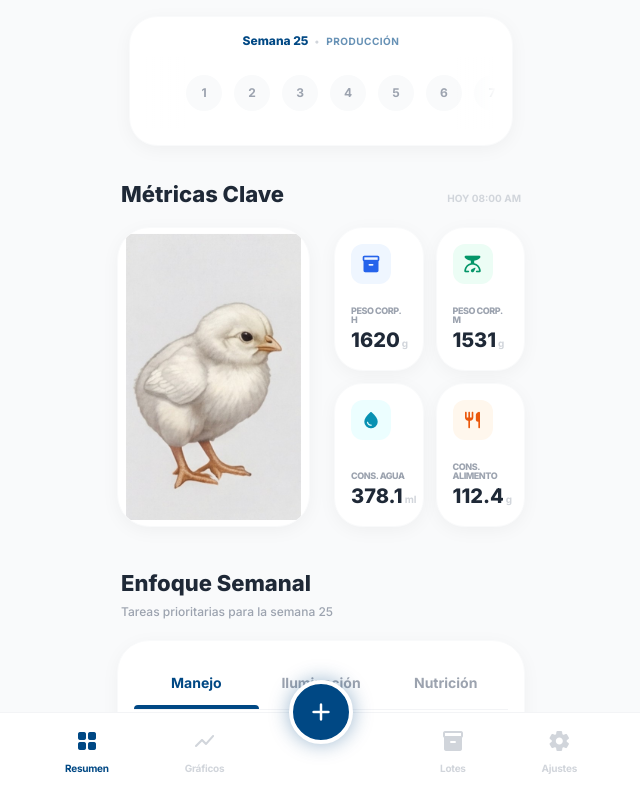
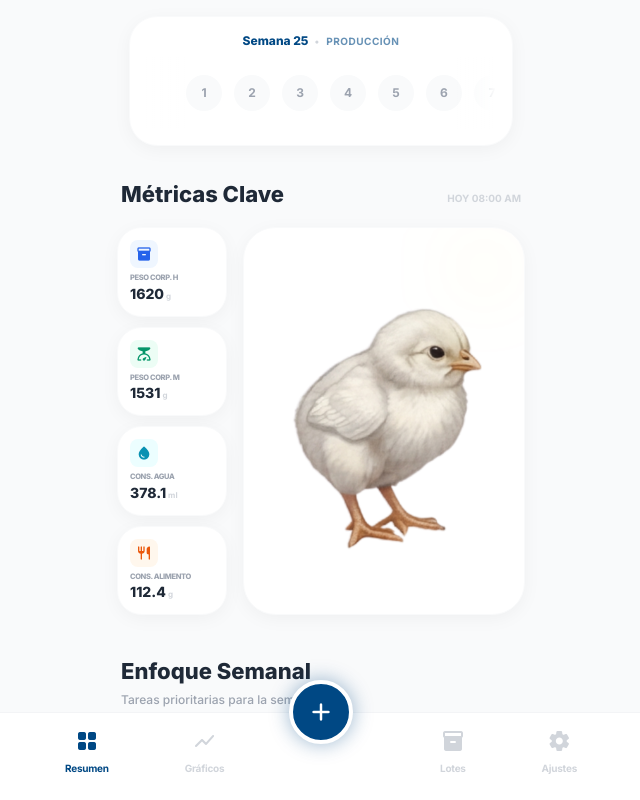
Before and after one commit to aflondonor-afk/hy-line-gestion-brown, a React (Vite) app: page / in a window 1280 px wide. Shown: the top 800 px of the page, without its empty margins (319-959 px from the left). Built offline with nearby package versions, Linux system fonts and the light colour scheme.

Commit message:
Redesign: vertical metrics on the left and new chick image on the right

```diff
--- a/src/components/DashboardStats.tsx
+++ b/src/components/DashboardStats.tsx
@@ -44,33 +44,35 @@ const DashboardStats: React.FC<DashboardStatsProps> = ({ data }) => {
     ];
 
     return (
-        <div className="flex flex-col md:flex-row gap-6 items-center md:items-stretch">
-            {/* Chick Image - Left Column */}
-            <div className="w-full md:w-1/2 bg-white rounded-[32px] p-4 shadow-soft border border-gray-50 flex items-center justify-center overflow-hidden min-h-[300px]">
-                <img
-                    src={data.week <= 2 ? "sem1-2.jpg" : "sem1-2.jpg"} // Relative path for GitHub Pages
-                    alt="Pollito"
-                    className="w-full h-auto object-contain transform scale-110 hover:scale-125 transition-transform duration-500"
-                />
-            </div>
-
-            {/* Metrics Grid - Right Column */}
-            <div className="w-full md:w-1/2 grid grid-cols-2 gap-3">
+        <div className="flex gap-4 items-stretch min-h-[380px]">
+            {/* Metrics Column - Left */}
+            <div className="flex flex-col gap-2.5 w-[110px] flex-shrink-0">
                 {stats.map((stat, idx) => (
-                    <div key={idx} className="bg-white p-4 rounded-[28px] shadow-soft border border-gray-50 flex flex-col justify-between hover:scale-105 transition-transform">
-                        <div className={`${stat.iconBg} ${stat.iconColor} w-10 h-10 rounded-xl flex items-center justify-center mb-3`}>
-                            <span className="material-icons-round text-xl">{stat.icon}</span>
+                    <div key={idx} className="bg-white p-3 rounded-[24px] shadow-soft border border-gray-50 flex flex-col justify-center flex-1 hover:scale-105 transition-transform">
+                        <div className={`${stat.iconBg} ${stat.iconColor} w-7 h-7 rounded-lg flex items-center justify-center mb-1.5`}>
+                            <span className="material-icons-round text-base">{stat.icon}</span>
                         </div>
-
                         <div>
-                            <p className="text-[9px] font-black text-gray-400 tracking-tighter mb-0.5 uppercase leading-none">{stat.label}</p>
+                            <p className="text-[7.5px] font-black text-gray-400 tracking-tighter uppercase leading-none mb-0.5">{stat.label}</p>
                             <div className="flex items-baseline gap-0.5">
-                                <p className="text-xl font-black text-gray-800">{stat.value}</p>
-                                <p className="text-[10px] font-bold text-gray-300">{stat.unit}</p>
+                                <p className="text-sm font-black text-gray-800">{stat.value}</p>
+                                <p className="text-[8px] font-bold text-gray-300">{stat.unit}</p>
                             </div>
                         </div>
                     </div>
                 ))}
+            </div>
+
+            {/* Chick Image - Right Column */}
+            <div className="flex-1 bg-white rounded-[32px] p-6 shadow-soft border border-gray-50 flex items-center justify-center overflow-hidden relative group">
+                <img
+                    src="semana 1-2.png" // Updated to the new high-quality image
+                    alt="Pollito"
+                    className="w-full h-full object-contain transform group-hover:scale-110 transition-transform duration-700"
+                />
+
+                {/* Visual Accent */}
+                <div className="absolute top-4 right-4 w-12 h-12 bg-secondary/10 rounded-full blur-2xl"></div>
             </div>
         </div>
     );
```
Also changed, not shown: public/sem1-2.jpg (deleted), public/semana 1-2.png (added).
